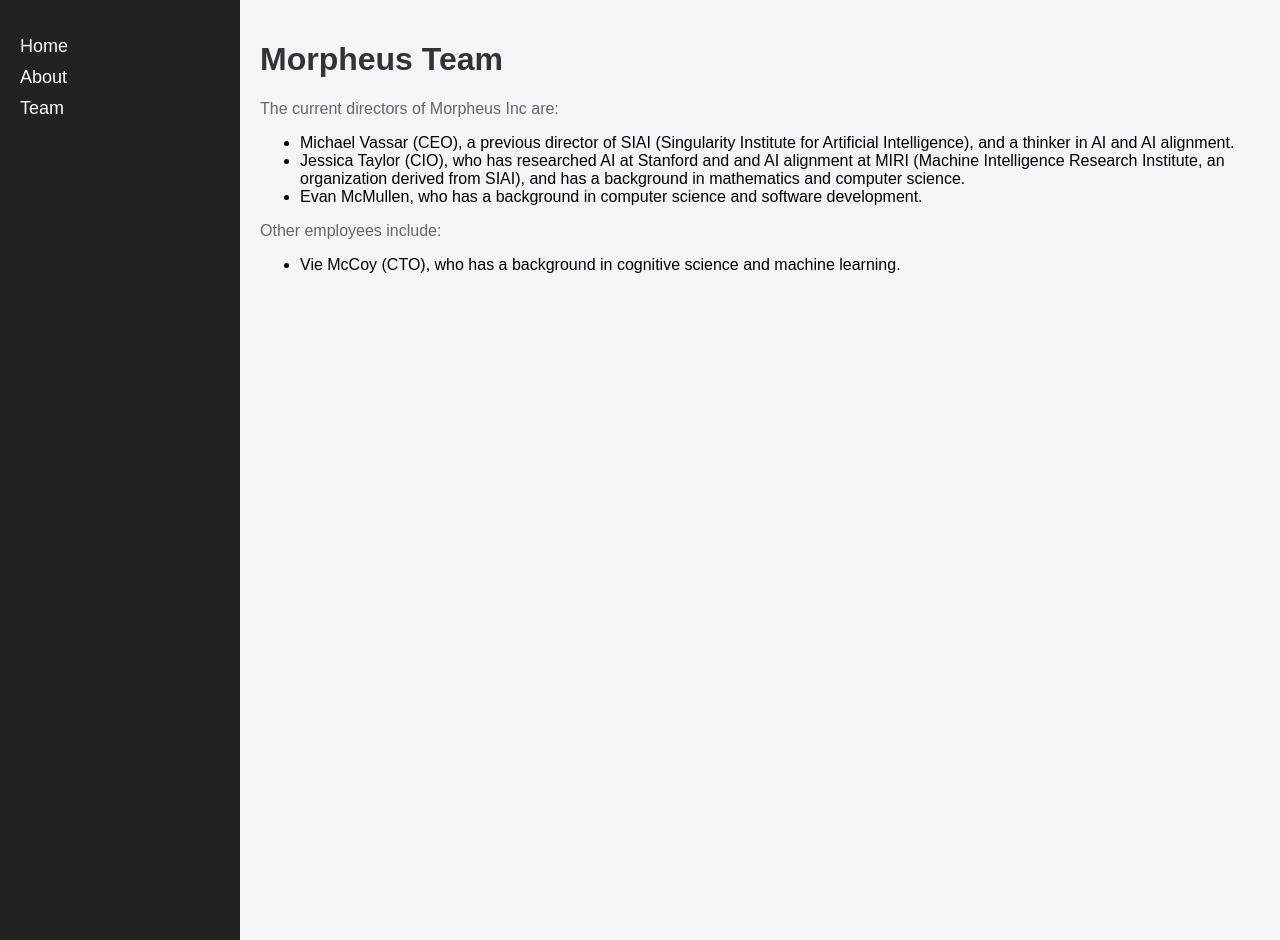
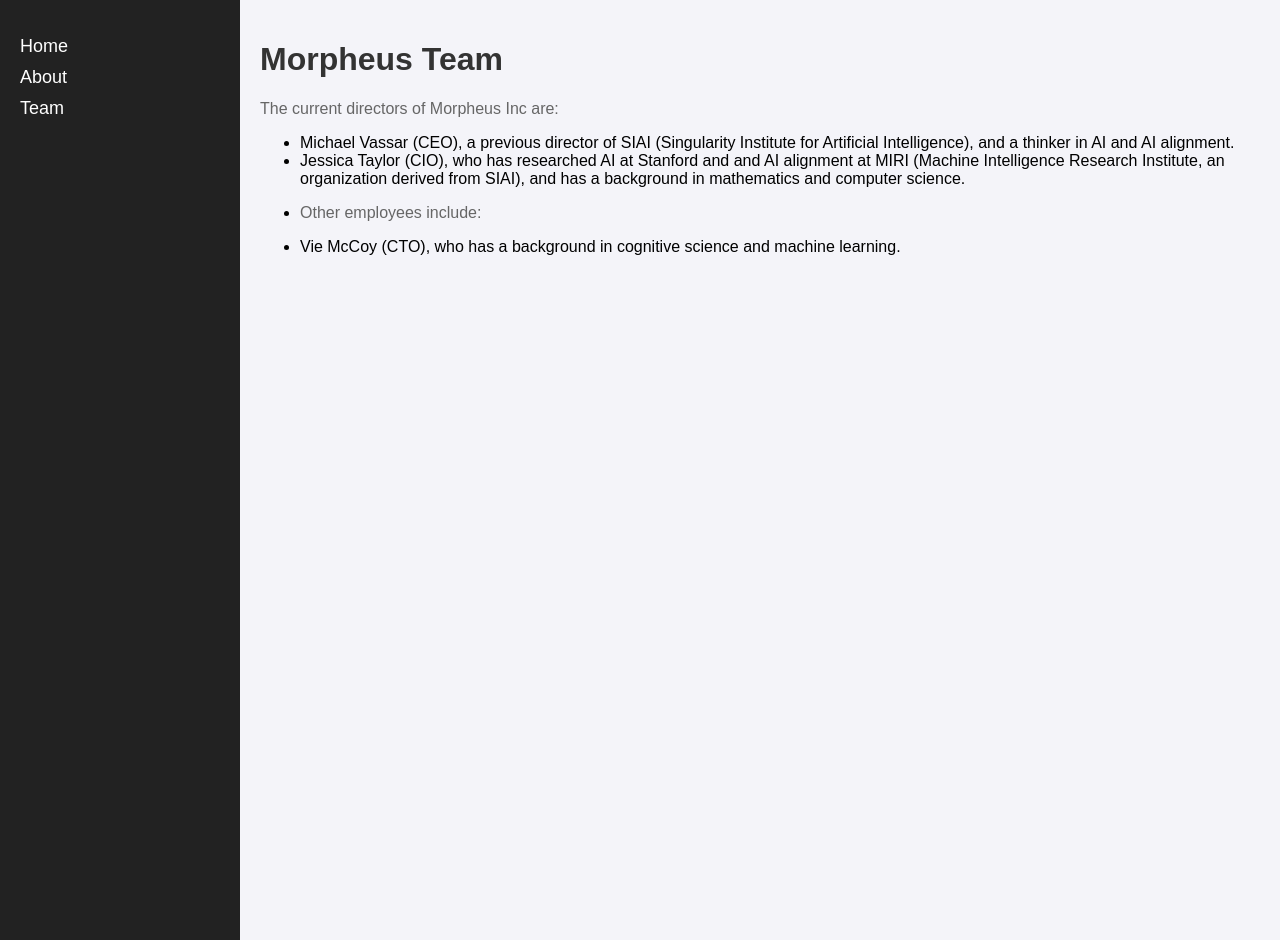
Before and after one commit to Morpheus-Systems/Morpheus-Systems.github.io, a Jekyll site: the page built from team.md, in a window 1280 px wide. Built offline with Jekyll 4.4.1, drawn with Linux system fonts in a browser that asks for light colours.

Commit message:
Update team.md

```diff
--- a/team.md
+++ b/team.md
@@ -9,8 +9,7 @@
 
 * Michael Vassar (CEO), a previous director of SIAI (Singularity Institute for Artificial Intelligence), and a thinker in AI and AI alignment.
 * Jessica Taylor (CIO), who has researched AI at Stanford and and AI alignment at MIRI (Machine Intelligence Research Institute, an organization derived from SIAI), and has a background in mathematics and computer science.
-* Evan McMullen, who has a background in computer science and software development.
-
+*
 Other employees include:
 
 * Vie McCoy (CTO), who has a background in cognitive science and machine learning.
```
